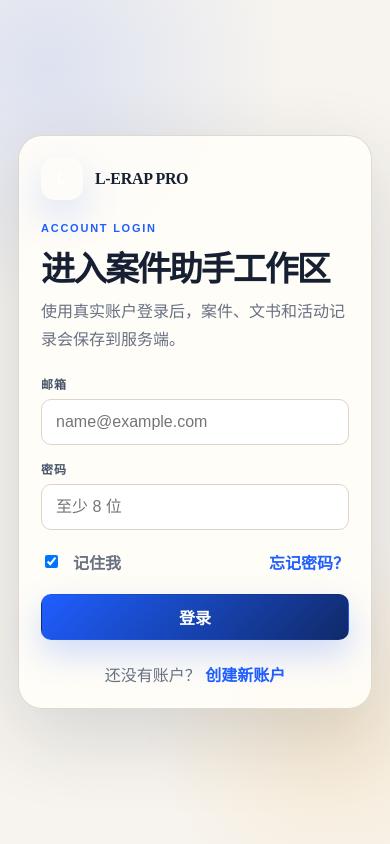
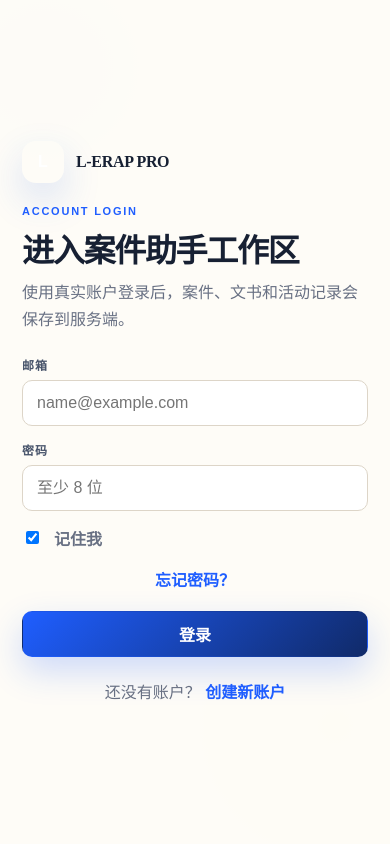
Before and after one commit to MHDGhua/ai-agent-learning, a Vue app in the folder frontend/: page /login in a window 390 px wide. Built offline with nearby package versions, Linux system fonts and the light colour scheme; no server answers.

Commit message:
style(frontend): improve responsive route layouts

```diff
--- a/frontend/src/styles.css
+++ b/frontend/src/styles.css
@@ -2061,6 +2061,61 @@ h3 {
   }
 }
 
+@media (max-width: 768px) {
+  .auth-page {
+    padding: 0;
+  }
+
+  .auth-card,
+  .register-card {
+    width: 100%;
+    min-height: 100vh;
+    align-content: center;
+    border-width: 0;
+    border-radius: 0;
+  }
+
+  .settings-page,
+  .cases-page,
+  .admin-page {
+    padding-left: 16px;
+    padding-right: 16px;
+  }
+
+  .settings-page > .app-topbar,
+  .cases-page > .app-topbar,
+  .admin-page > .app-topbar {
+    margin-inline: -16px;
+  }
+
+  .settings-hero,
+  .auth-options,
+  .case-card-head,
+  .case-card-foot {
+    align-items: stretch;
+    flex-direction: column;
+  }
+
+  .settings-hero .button {
+    width: 100%;
+  }
+
+  .settings-grid,
+  .admin-grid,
+  .case-grid,
+  .site-signals {
+    grid-template-columns: 1fr;
+  }
+
+  .account-info-list div {
+    display: grid;
+  }
+
+  .account-info-list dd {
+    text-align: left;
+  }
+}
+
 @media (max-width: 560px) {
   .site-header,
   .site-main {
@@ -2097,3 +2152,53 @@ h3 {
     width: 100%;
   }
 }
+
+@media (max-width: 480px) {
+  body {
+    min-width: 0;
+  }
+
+  .auth-card,
+  .not-found-card,
+  .panel,
+  .settings-hero,
+  .case-card,
+  .empty-state-card {
+    border-radius: 16px;
+  }
+
+  .auth-page .auth-card {
+    border-radius: 0;
+  }
+
+  .auth-copy h1,
+  .settings-hero h1,
+  .not-found-card h1 {
+    font-size: 32px;
+    letter-spacing: -0.04em;
+  }
+
+  .settings-page,
+  .cases-page,
+  .admin-page,
+  .not-found-page {
+    padding-left: 12px;
+    padding-right: 12px;
+  }
+
+  .settings-page > .app-topbar,
+  .cases-page > .app-topbar,
+  .admin-page > .app-topbar {
+    margin-inline: -12px;
+  }
+
+  .button-row,
+  .site-header-actions {
+    align-items: stretch;
+    flex-direction: column;
+  }
+
+  .case-card {
+    padding: 16px;
+  }
+}
```
